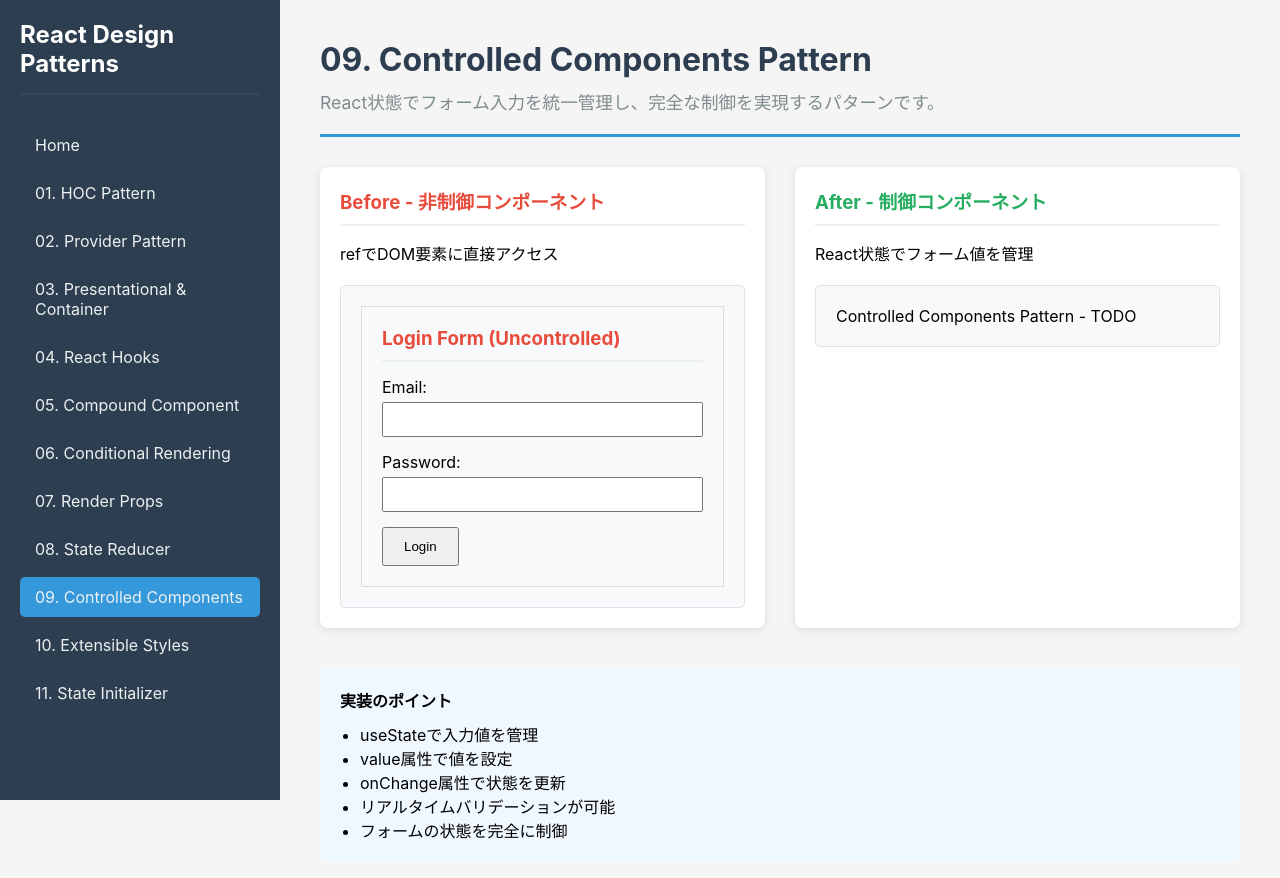
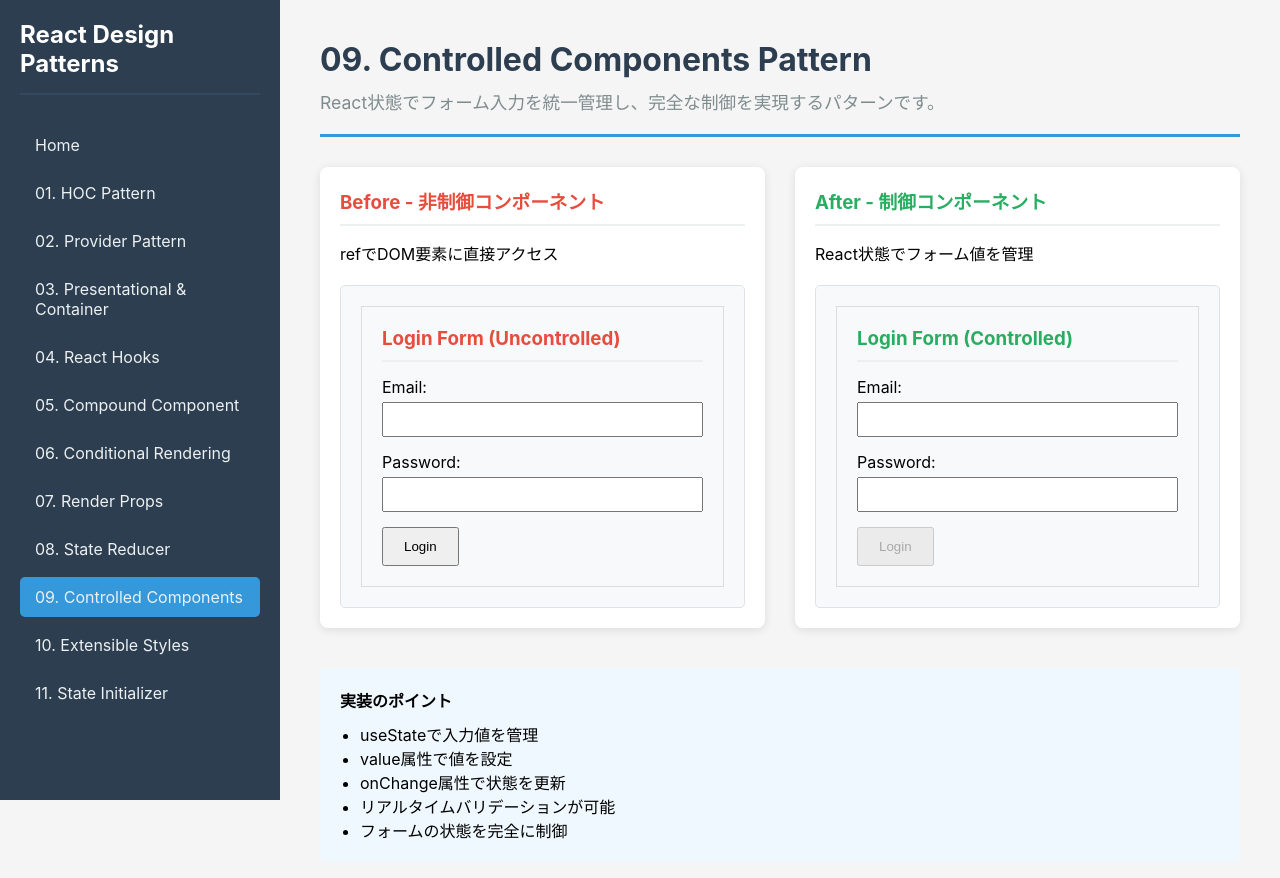
Before and after one commit to ekity1002/React-Design-Pattern-Practice, a React (Vite) app: page /controlled-components in a window 1280 px wide. Shown: the top 878 px of the page. Built offline with nearby package versions, Linux system fonts and the light colour scheme; the HTML template or start-up script is replaced by a standard one.

Commit message:
controlled-component

```diff
--- a/src/patterns/09-controlled-components/After.tsx
+++ b/src/patterns/09-controlled-components/After.tsx
@@ -7,9 +7,156 @@
 // 3. リアルタイムバリデーションを実装
 // 4. フォームの状態を完全に制御
 
-function LoginForm() {
-  // TODO: Controlled Componentsパターンで実装
-  return <div>Controlled Components Pattern - TODO</div>
+import { FormEvent, useMemo, useState, type ChangeEvent } from 'react'
+
+/**
+ * フォーム値の型
+ */
+type LoginValues = {
+  email: string
+  password: string
 }
 
+/**
+ * エラーの型（nullならOK）
+ */
+type LoginErrors = {
+  email: string | null
+  password: string | null
+}
+
+function LoginForm(){
+  const [values, setValues] = useState<LoginValues>({
+    email: '',
+    password: ''
+  })
+
+  const [errors, setErrors] = useState<LoginErrors>({
+    email: null,
+    password: null,
+  })
+
+  const [submitted, setSubmitted] = useState(false)
+
+  const validateField = (name: keyof LoginValues, value: string): string | null => {
+    if (name === 'email') {
+      if (!value.trim()) return 'Emailは必須です'
+      if (!/^[^\s@]+@[^\s@]+\.[^\s@]+$/.test(value)) return 'Emailの形式が正しくありません'
+      return null
+    }
+
+    if (name === 'password') {
+      if (!value.trim()) return 'Passwordは必須です'
+      if (value.length < 8) return 'Passwordは8文字以上にしてください'
+      return null
+    }
+    return null
+  }
+
+  const handleChange = (e: ChangeEvent<HTMLInputElement>) => {
+    const {name, value} = e.target
+    const field = name as keyof LoginValues
+
+    setValues((prev) => ({
+      ...prev,
+      [field]: value,
+    }))
+
+    const error = validateField(field, value)
+    setErrors((prev) => ({
+      ...prev,
+      [field]: error,
+    }))
+
+    // 入力が始まったら送信済み表示を消したい場合
+    setSubmitted(false)
+  }
+
+  const validateAll = (vals: LoginValues): LoginErrors => ({
+    email: validateField('email', vals.email),
+    password: validateField('password', vals.password),
+  })
+
+  const handleSubmit = (e: FormEvent<HTMLFormElement>) => {
+    e.preventDefault()
+
+    const nextErrors = validateAll(values)
+    setErrors(nextErrors)
+
+    const hasError = Object.values(nextErrors).some((err) => err !== null)
+    if (hasError) return
+
+    console.log('Email:', values.email)
+    console.log('Password:', values.password)
+
+    setSubmitted(true)
+    alert(`Login attempt:\nEmail: ${values.email}\nPassword: ${values.password}`)
+  }
+
+  /**
+   * ✅ 送信ボタンのdisabled制御
+   * - 「空欄」や「エラーあり」を無効化条件にする例
+   */
+    const canSubmit = useMemo(() => {
+    const hasEmpty = !values.email.trim() || !values.password.trim()
+    const hasError = !!errors.email || !!errors.password
+    return !hasEmpty && !hasError
+  }, [values.email, values.password, errors.email, errors.password])
+
+  return (
+    <form onSubmit={handleSubmit} style={{ padding: '20px', border: '1px solid #ddd' }}>
+      <h3>Login Form (Controlled)</h3>
+
+      <div style={{ marginBottom: '15px' }}>
+        <label htmlFor="email" style={{ display: 'block', marginBottom: '5px' }}>
+          Email:
+        </label>
+        <input
+          id="email"
+          type="email"
+          name="email"
+          value={values.email} // ✅ stateが真実
+          onChange={handleChange} // ✅ 入力→state更新
+          style={{ width: '100%', padding: '8px' }}
+        />
+        {errors.email && (
+          <div style={{ marginTop: '6px' }}>
+            <small style={{ color: 'crimson' }}>{errors.email}</small>
+          </div>
+        )}
+      </div>
+
+      <div style={{ marginBottom: '15px' }}>
+        <label htmlFor="password" style={{ display: 'block', marginBottom: '5px' }}>
+          Password:
+        </label>
+        <input
+          id="password"
+          type="password"
+          name="password"
+          value={values.password} // ✅ stateが真実
+          onChange={handleChange} // ✅ 入力→state更新
+          style={{ width: '100%', padding: '8px' }}
+        />
+        {errors.password && (
+          <div style={{ marginTop: '6px' }}>
+            <small style={{ color: 'crimson' }}>{errors.password}</small>
+          </div>
+        )}
+      </div>
+
+      <button type="submit" style={{ padding: '10px 20px' }} disabled={!canSubmit}>
+        Login
+      </button>
+
+      {submitted && (
+        <div style={{ marginTop: '12px' }}>
+          <small>ログイン送信しました（デモ）</small>
+        </div>
+      )}
+    </form>
+  )
+}
+
+
 export default LoginForm
```
